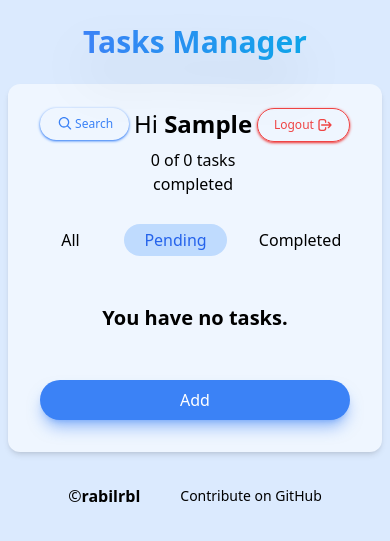
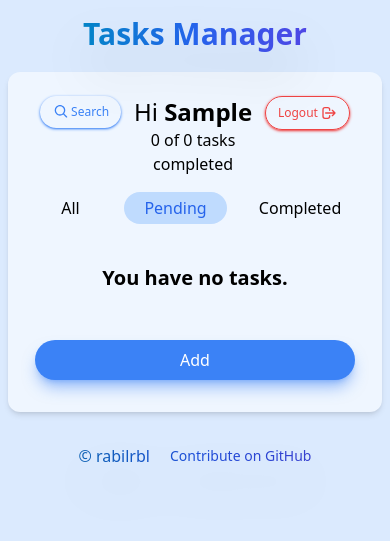
Before and after one commit to rabilrbl/GDC-Level-4-Milestone-master, a Django app: page /tasks/ in a window 390 px wide. Shown: the top 541 px of the page. Run offline with Django 3.2, Linux system fonts and the light colour scheme; the visitor is signed in with stand-in values (Sample User, id 1); data that the repository does not hold is empty; some libraries are stand-ins or nearby versions.

Commit message:
Fixed UI, Responsive and less DRY

```diff
--- a/task_manager/urls.py
+++ b/task_manager/urls.py
@@ -20,7 +20,7 @@ urlpatterns = [
     path("edit-task/<int:pk>/", EditTaskView.as_view(), name="edit-task"),
     path("detail-view/<int:pk>/", TaskDetailView.as_view(), name="detail-view"),
     path("delete-task/<int:pk>/", DeleteTaskView.as_view(), name="delete-task"),
-    path("complete_task/<int:pk>/",
+    path("complete-task/<int:pk>/",
          CompleteTaskView.as_view(), name="complete-task"),
     path("tasks/", GenericListView.as_view(), name="tasks"),
     path("user/signup/", SignUpView.as_view(), name="signup"),
@@ -32,7 +32,7 @@ urlpatterns = [
          permanent=True), name="signup_redirect"),
     path("logout/", RedirectView.as_view(url="/user/logout/",
          permanent=True), name="logout_redirect"),
-    path("completed_tasks/", GenericCompletedListView.as_view(),
+    path("completed-tasks/", GenericCompletedListView.as_view(),
          name="completed-tasks"),
-    path("all_tasks/", GenericAllTaskView.as_view(), name="all-tasks"),
+    path("all-tasks/", GenericAllTaskView.as_view(), name="all-tasks"),
 ]
--- a/templates/base.html
+++ b/templates/base.html
@@ -15,8 +15,8 @@
     <header class=" p-4">
         <div class="">
             <div class="flex flex-row space-x-5 items-center justify-around">
-                <div class="flex flex-row text-white space-x-5 m-2 items-center justify-center">
-                    <h1 class="text-3xl text-transparent font-extrabold text-center cursor-pointer hover:text-blue-500 bg-clip-text bg-gradient-to-r from-blue-500 to-sky-500 drop-shadow-2xl" onclick="document.location.href='/'">Tasks Manager</h1>
+                <div class="flex flex-row text-white space-x-5 items-center justify-center">
+                    <h1 class="text-3xl text-transparent font-extrabold text-center cursor-pointer hover:text-blue-500 bg-clip-text h-10 bg-gradient-to-l from-indigo-600 via-blue-600 to-sky-600 drop-shadow-2xl" onclick="document.location.href='/'">Tasks Manager</h1>
                 </div>
             </div>
         </div>
@@ -30,11 +30,11 @@
     <!-- footer -->
     <footer class=" p-4 mb-auto">
         <div class="">
-            <div class="flex flex-row space-x-5 items-center justify-around">
-                <div class="flex flex-row text-black space-x-5 items-center justify-center">
-                    <span class="">&copy;<a class="text-black font-bold hover:text-blue-600" href="https://github.com/rabilrbl" target="_blank">rabilrbl</span>
+            <div class="flex flex-row space-x-5 items-center justify-around text-transparent bg-clip-text bg-gradient-to-l from-indigo-700 via-blue-700 to-sky-700 drop-shadow-2xl">
+                <div class="flex flex-row space-x-5 items-center justify-center">
+                    <span class="">&copy;&nbsp;<a class="font-medium hover:text-blue-600" href="https://github.com/rabilrbl" target="_blank">rabilrbl</a></span>
                     <!-- Add fork on github button -->
-                    <a href="https://github.com/rabilrbl/GDC-Tasks/" target="_blank" class="text-black text-sm hover:text-blue-600">
+                    <a href="https://github.com/rabilrbl/GDC-Tasks/" target="_blank" class="text-sm hover:text-blue-600">
                        Contribute on GitHub
                     </a>
                 </div>
--- a/templates/task_base.html
+++ b/templates/task_base.html
@@ -54,14 +54,14 @@
             <!-- Search Button -->
             <div class="block float-left">
                 <a href="?search_active_bar=true"
-                    class="flex items-center rounded-full shadow shadow-blue-500 text-xs text-center text-blue-500 hover:bg-blue-500 hover:text-white py-2 px-4">
+                    class="flex items-center rounded-full shadow shadow-blue-500 text-xs text-center text-blue-500 hover:bg-blue-500 hover:text-white py-2 px-3">
                     <!-- search icon -->
                     {{ search|safe }}&nbsp;Search
                 </a>
             </div>
             <div class="block float-right">
-                <a href="/user/logout"
-                    class="flex border border-red-500 shadow shadow-red-500 text-center font-medium hover:bg-red-500 text-xs text-red-500 hover:text-white py-2 px-4 rounded-full">
+                <a href="{% url 'logout' %}"
+                    class="flex border border-red-500 shadow shadow-red-500 text-center font-medium hover:bg-red-500 text-xs text-red-500 hover:text-white py-2 px-3 rounded-full">
                     <!-- logout icon -->
                     Logout&nbsp;
                     <svg xmlns="http://www.w3.org/2000/svg" class="h-4 w-4" fill="none" viewBox="0 0 24 24" stroke="currentColor">
@@ -72,12 +72,12 @@
                 <div class="flex items-center justify-center">
                     <div class="mb-2 order-0 ">
                         <h2 class=" text-2xl text-center">Hi <span class="capitalize font-bold">{{ request.user }}</span></h2>
-                        <p class="text-center mt-2">
+                        <p class="text-center">
                             {{ completed_tasks }} of {{ total_tasks }} tasks completed
                         </p>
                     </div>
                 </div>
-                <ul class="flex justify-center m-2 font-medium mt-5">
+                <ul class="flex justify-center mt-2 font-medium">
                     {% with page=request.resolver_match.url_name active="bg-blue-200 text-blue-600 rounded-full" default="py-1 px-4 mx-2" hover="hover:underline hover:text-blue-600" %}
                     <li class="{% if page == "all-tasks" %} {{ active }} {% else %} {{ hover }} {% endif %} {{ default }}"><a href="{% url 'all-tasks' %}">&nbsp;&nbsp;&nbsp;All&nbsp;&nbsp;&nbsp;</a></li>
                     <li class="{% if page == "tasks" %} {{ active }} {% else %} {{ hover }} {% endif %} {{ default }}"><a href="{% url 'tasks' %}">&nbsp;Pending&nbsp;</a></li>
@@ -105,13 +105,13 @@
                     {% for page in paginator.page_range %}
                         &nbsp;&nbsp;
                         <a href="?page={{page}}{% if request.GET.search %}&search={{request.GET.search}}{% endif %}{% if request.GET.search_active_bar %}&search_active_bar={{request.GET.search_active_bar}}{% endif %}"
-                            class="border border-blue-500 bg-blue-50 text-xs text-center font-medium hover:bg-blue-500 text-blue-500 hover:text-white px-2 py-1 rounded-full">
+                            class="border border-blue-500 bg-blue-50 text-blue-500 text-xs text-center font-medium hover:bg-blue-500 hover:text-white px-2 py-1 rounded-full">
                             {{page}}
                         </a>
                         {% endfor %}
                     </div>
                     {% endif %}
-                    <div class="flex justify-center"><button type="button" class="mt-2 bg-blue-500 hover:bg-blue-600 cursor-pointer text-white font-medium py-2 px-10 rounded-full w-[20rem] shadow-lg shadow-blue-500/50" onclick="document.location.href='/create-task/?next={% url request.resolver_match.url_name %}'">Add</button></div>
+                    <div class="flex justify-center"><a href="{% url 'create-task' %}?next={% url request.resolver_match.url_name %}"><button type="button" class="mt-2 bg-blue-500 hover:bg-blue-600 cursor-pointer text-white font-medium py-2 px-10 rounded-full w-[20rem] shadow-lg shadow-blue-500/50">Add</button></a></div>
                 </div>
             </div>
         </div>
--- a/templates/tasks.html
+++ b/templates/tasks.html
@@ -5,7 +5,7 @@
                 {% for task in tasks %}
                 <div class="flex flex-row bg-blue-50 px-8 py-5 border-2 border-blue-100 rounded-full shadow-lg shadow-blue-500/50 my-5  items-center">
                     <div class="">
-                        <a class="" href="/detail-view/{{task.id}}">
+                        <a class="" href="{% url 'detail-view' task.id %}">
                             <p class="text-xl font-medium ">
                                 <span class="hover:underline {% if task.completed %}text-red-500 line-through hover:text-red-500 {% else %} text-blue-500 hover:text-blue-500 {%endif%} ">{{ task.title|truncatechars:20 }}</span>&nbsp;<sup class="font-thin">{{task.priority}}</sup>
                                  <!-- Display date -->
@@ -18,14 +18,14 @@
                     <div class="flex flex-row justify-center items-center ml-auto order-last">
                         {% if not task.completed %}
                         &nbsp;&nbsp;
-                        <a href="/complete_task/{{task.id}}?next={% url request.resolver_match.url_name %}"
+                        <a href="{% url 'complete-task' task.id %}?next={% url request.resolver_match.url_name %}"
                             class="border-2 border-green-500 hover:bg-green-500 bg-green-50 text-green-500 hover:text-white py-1 px-1 sm:py-2 sm:px-2 rounded-full">
                             <!-- tick mark -->
                             <svg class="fill-current h-4" xmlns="http://www.w3.org/2000/svg" viewBox="0 0 20 20"><path d="M0 11l2-2 5 5L18 3l2 2L7 18z"/></svg>
                         </a>
                         {% endif %}
                         &nbsp;&nbsp;
-                        <a href="/edit-task/{{task.id}}?next={% url request.resolver_match.url_name %}" class="border border-2 border-blue-500 bg-blue-50 text-xs hover:bg-blue-500 text-blue-500 hover:text-white py-1 px-1 sm:py-2 sm:px-2 rounded-full">
+                        <a href="{% url 'edit-task' task.id %}?next={% url request.resolver_match.url_name %}" class="border border-2 border-blue-500 bg-blue-50 text-xs hover:bg-blue-500 text-blue-500 hover:text-white py-1 px-1 sm:py-2 sm:px-2 rounded-full">
                             <!-- Edit mark -->
                             <svg xmlns="http://www.w3.org/2000/svg" x="0px" y="0px"
                             width="24" height="24"
@@ -33,7 +33,7 @@
                             class="fill-current h-4 w-4">    <path d="M 18.414062 2 C 18.158062 2 17.902031 2.0979687 17.707031 2.2929688 L 15.707031 4.2929688 L 14.292969 5.7070312 L 3 17 L 3 21 L 7 21 L 21.707031 6.2929688 C 22.098031 5.9019687 22.098031 5.2689063 21.707031 4.8789062 L 19.121094 2.2929688 C 18.926094 2.0979687 18.670063 2 18.414062 2 z M 18.414062 4.4140625 L 19.585938 5.5859375 L 18.292969 6.8789062 L 17.121094 5.7070312 L 18.414062 4.4140625 z M 15.707031 7.1210938 L 16.878906 8.2929688 L 6.171875 19 L 5 19 L 5 17.828125 L 15.707031 7.1210938 z"></path></svg>
                         </a>
                         &nbsp;&nbsp;
-                        <a href="/delete-task/{{task.id}}?next={% url request.resolver_match.url_name %}" class="border border-2 border-red-500 text-xs bg-red-50 hover:bg-red-500 text-red-500 hover:text-white py-1 px-1 sm:py-2 sm:px-2 rounded-full">
+                        <a href="{% url 'delete-task' task.id %}?next={% url request.resolver_match.url_name %}" class="border border-2 border-red-500 text-xs bg-red-50 hover:bg-red-500 text-red-500 hover:text-white py-1 px-1 sm:py-2 sm:px-2 rounded-full">
                             <!-- Delete mark -->
                             <svg class="fill-current h-4" xmlns="http://www.w3.org/2000/svg" viewBox="0 0 20 20"><path d="M6 2l2-2h4l2 2h4v2H2V2h4zM3 6h14l-1 14H4L3 6zm5 2v10h1V8H8zm3 0v10h1V8h-1z"/></svg>
                         </a>
```
Also changed, not shown: templates/create_task.html (+3 -37 lines), templates/edit_task.html (+3 -37 lines), templates/index.html (+6 -2 lines), templates/task_detail.html (+4 -4 lines), templates/task_form.html (added, +43 -0 lines).
